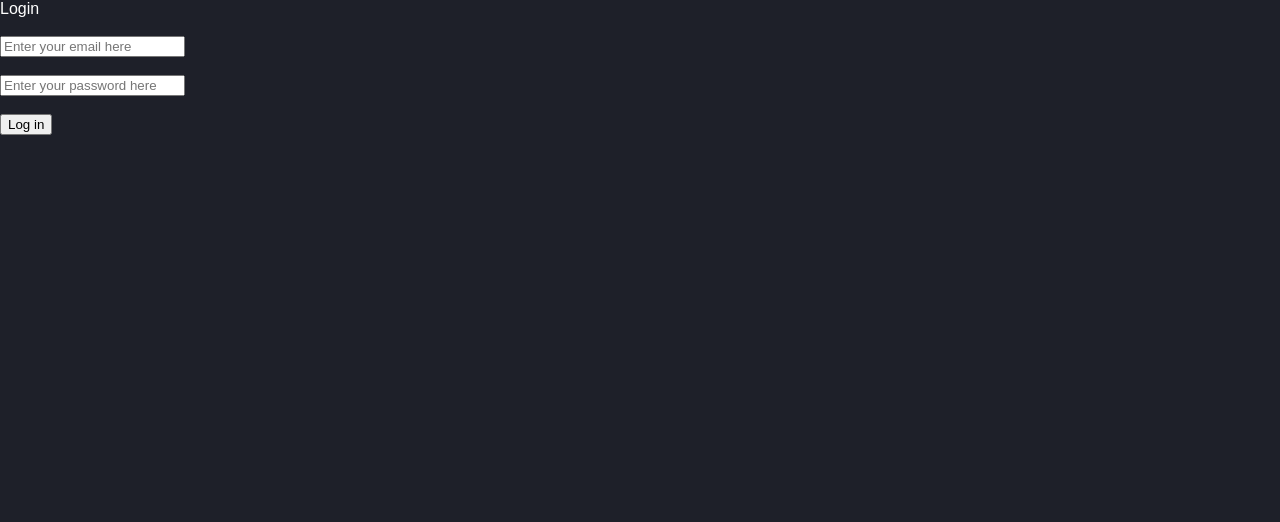
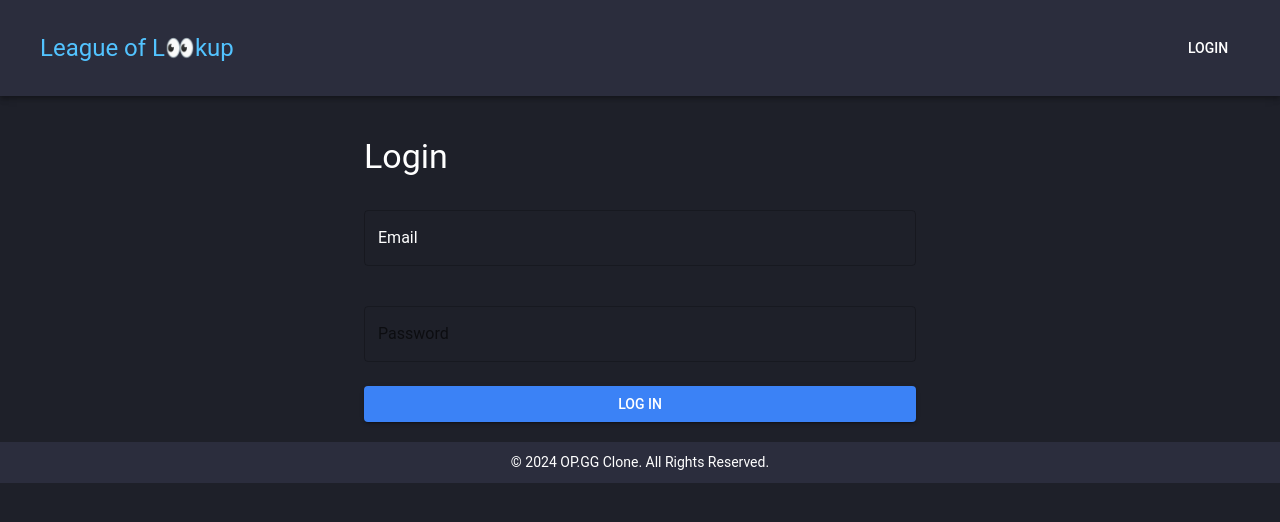
Before and after one commit to nickgwinsen/computer-project, a Next.js app in the folder frontend/: page /login in a window 1280 px wide. Shown: the top 522 px of the page. Built offline with nearby package versions, Linux system fonts and the light colour scheme; no server answers.

Commit message:
ui updates

```diff
--- a/frontend/app/globals.css
+++ b/frontend/app/globals.css
@@ -1,9 +1,13 @@
+html,
+body {
+  height: 100%;
+}
+
 body {
   margin: 0;
   font-family: "Arial", sans-serif;
   background-color: #1e2029;
   color: #ffffff;
-  min-height: 100vh;
 }
 
 a {
@@ -21,13 +25,6 @@ a:hover {
   padding: 1rem;
 }
 
-header,
-footer {
-  background-color: #1c1c1e;
-  padding: 1rem;
-  text-align: center;
-}
-
 button {
   background-color: #52c3ff;
   border: none;
--- a/frontend/app/layout.tsx
+++ b/frontend/app/layout.tsx
@@ -4,6 +4,8 @@ import "./globals.css";
 import AuthProvider from "./providers/authProvider";
 import { createTheme } from "@mui/material";
 import { ThemeProvider } from "@mui/material";
+import Header from "@/components/Header";
+import Footer from "@/components/Footer";
 
 const queryClient = new QueryClient();
 
@@ -31,13 +33,17 @@ export default function RootLayout({
       {
         // We must ensure our app is wrapped by the AuthProvider we created or else the useAuth hook will not work
       }
+      <body>
         <ThemeProvider theme={theme}>
           <AuthProvider>
             <QueryClientProvider client={queryClient}>
-            <body>{children}</body>
+              <Header />
+              {children}
+              <Footer />
             </QueryClientProvider>
           </AuthProvider>
         </ThemeProvider>
+      </body>
     </html>
   );
 }
--- a/frontend/app/login/page.tsx
+++ b/frontend/app/login/page.tsx
@@ -5,9 +5,15 @@ import isEmail from "validator/lib/isEmail";
 import { useRouter } from "next/navigation";
 import { API_URL } from "@/config/constants";
 import { useAuth } from "../providers/authProvider";
-//import { useNavigate } from 'react-router-dom'
+import {
+  Container,
+  TextField,
+  Button,
+  Typography,
+  Box,
+  InputLabel,
+} from "@mui/material";
 
-//TODO: update typing later
 const Login = () => {
   const { isAuthenticated } = useAuth();
   const [loading, isLoading] = useState(true);
@@ -15,7 +21,6 @@ const Login = () => {
   const [password, setPassword] = useState("");
   const [emailError, setEmailError] = useState("");
   const [passwordError, setPasswordError] = useState("");
-  //  const navigate = useNavigate()
   const router = useRouter();
 
   if (isAuthenticated) {
@@ -74,40 +79,54 @@ const Login = () => {
   };
 
   return (
-    <div className={"mainContainer"}>
-      <div className={"titleContainer"}>
-        <div>Login</div>
-      </div>
-      <br />
-      <div className={"inputContainer"}>
-        <input
+    <Container maxWidth="sm">
+      <Box mt={5}>
+        <Typography variant="h4" component="h1" gutterBottom>
+          Login
+        </Typography>
+        <Box mt={2}>
+          <TextField
+            fullWidth
+            label="Email"
             value={email}
-          placeholder="Enter your email here"
             onChange={(ev) => setEmail(ev.target.value)}
-          className={"inputBox"}
+            error={!!emailError}
+            helperText={emailError}
+            variant="outlined"
+            margin="normal"
+            InputLabelProps={{
+              style: { color: "#fff" }, // Label color
+            }}
+            InputProps={{
+              style: { color: "#fff" }, // Input text color
+            }}
           />
-        <label className="errorLabel">{emailError}</label>
-      </div>
-      <br />
-      <div className={"inputContainer"}>
-        <input
+        </Box>
+        <Box mt={2}>
+          <TextField
+            fullWidth
+            label="Password"
+            type="password"
             value={password}
-          placeholder="Enter your password here"
             onChange={(ev) => setPassword(ev.target.value)}
-          className={"inputBox"}
+            error={!!passwordError}
+            helperText={passwordError}
+            variant="outlined"
+            margin="normal"
           />
-        <label className="errorLabel">{passwordError}</label>
-      </div>
-      <br />
-      <div className={"inputContainer"}>
-        <input
-          className={"inputButton"}
-          type="button"
+        </Box>
+        <Box mt={2}>
+          <Button
+            fullWidth
+            variant="contained"
+            color="primary"
             onClick={onButtonClick}
-          value={"Log in"}
-        />
-      </div>
-    </div>
+          >
+            Log in
+          </Button>
+        </Box>
+      </Box>
+    </Container>
   );
 };
 
--- /dev/null
+++ b/frontend/components/Footer.tsx
@@ -0,0 +1,21 @@
+import React from "react";
+import { Box, Typography } from "@mui/material";
+
+export default function Footer() {
+  return (
+    <Box sx={{ minHeight: "100vh", display: "flex", flexDirection: "column" }}>
+      <footer
+        style={{
+          backgroundColor: "#2b2d3d",
+          padding: "10px",
+          marginTop: "20px",
+          textAlign: "center",
+        }}
+      >
+        <Typography variant="body2">
+          © 2024 OP.GG Clone. All Rights Reserved.
+        </Typography>
+      </footer>
+    </Box>
+  );
+}
--- /dev/null
+++ b/frontend/components/Header.tsx
@@ -0,0 +1,44 @@
+import { AppBar, Toolbar, Typography, Button } from "@mui/material";
+import Link from "next/link";
+
+const Header = () => {
+  {
+    /* Make a header component and put it in the layout folder*/
+  }
+  return (
+    <AppBar
+      position="static"
+      style={{ backgroundColor: "#2b2d3d", padding: "1rem" }}
+    >
+      <Toolbar>
+        <Typography
+          variant="h5"
+          noWrap
+          sx={{
+            flexGrow: 1,
+            display: { xs: "none", sm: "block" },
+            textAlign: "left",
+          }}
+          color="#5383e9"
+        >
+          <Typography
+            variant="h5"
+            color="#5383e9"
+            component="a"
+            sx={{
+              textDecoration: "none",
+              "&:hover": { textDecoration: "none" },
+            }}
+          >
+            <Link href="/" passHref>
+              League of L👀kup
+            </Link>
+          </Typography>
+        </Typography>
+        <Button color="inherit">Login</Button>
+      </Toolbar>
+    </AppBar>
+  );
+};
+
+export default Header;
--- a/frontend/package.json
+++ b/frontend/package.json
@@ -11,6 +11,7 @@
   "dependencies": {
     "@emotion/react": "^11.13.3",
     "@emotion/styled": "^11.13.0",
+    "@mui/icons-material": "^6.1.7",
     "@mui/material": "^6.1.7",
     "@tanstack/react-query": "^5.59.16",
     "axios": "^1.7.7",
```
Also changed, not shown: frontend/app/champions/page.tsx (added, +9 -0 lines), frontend/app/page.tsx (+24 -41 lines), 1 other file (tests, documents, lock files or other folders). Lines whose indentation alone changed are shown as unchanged.
